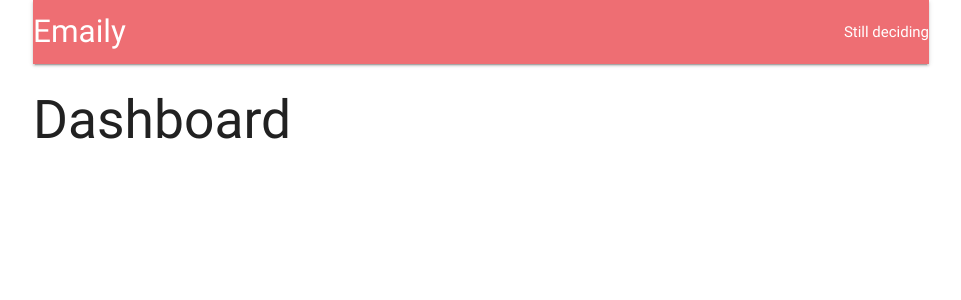
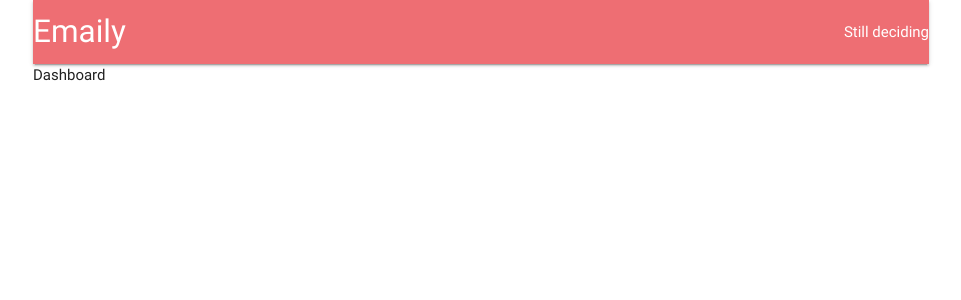
Before and after one commit to AdamMarczyk/node-react-feedback, a React (Create React App) app in the folder client/: page /surveys in a window 1280 px wide. Shown: the top 300 px of the page, without its empty margins (159-1120 px from the left). Built offline with nearby package versions, Linux system fonts and the light colour scheme; no server answers.

Commit message:
add dashboard

```diff
--- a/client/src/components/App.js
+++ b/client/src/components/App.js
@@ -5,7 +5,7 @@ import * as actions from '../actions';
 
 import Header from './Header';
 import Landing from './Landing';
-const Dashboard = () => <h2>Dashboard</h2>;
+import Dashboard from './Dashboard';
 const SurveyNew = () => <h2>SurveyNew</h2>;
 
 class App extends React.Component {
--- /dev/null
+++ b/client/src/components/Dashboard.js
@@ -0,0 +1,7 @@
+import React from 'react';
+
+const Dashboard = () => {
+  return <div>Dashboard</div>;
+};
+
+export default Dashboard;
```
